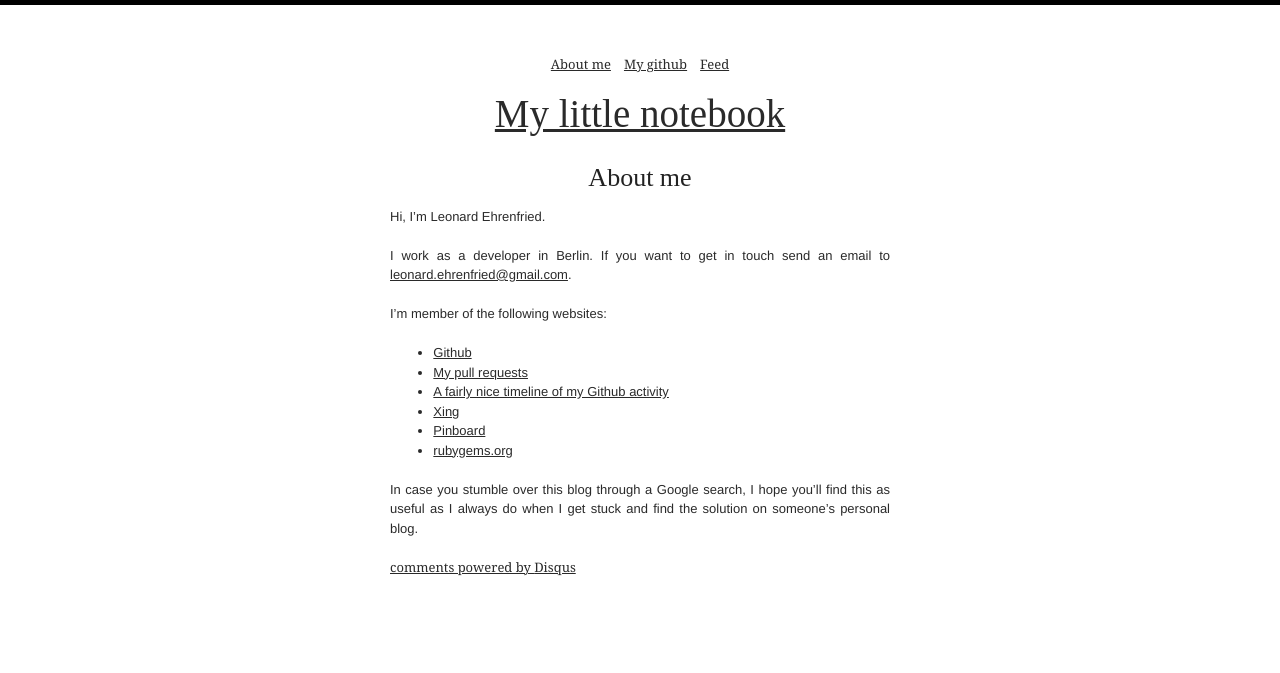
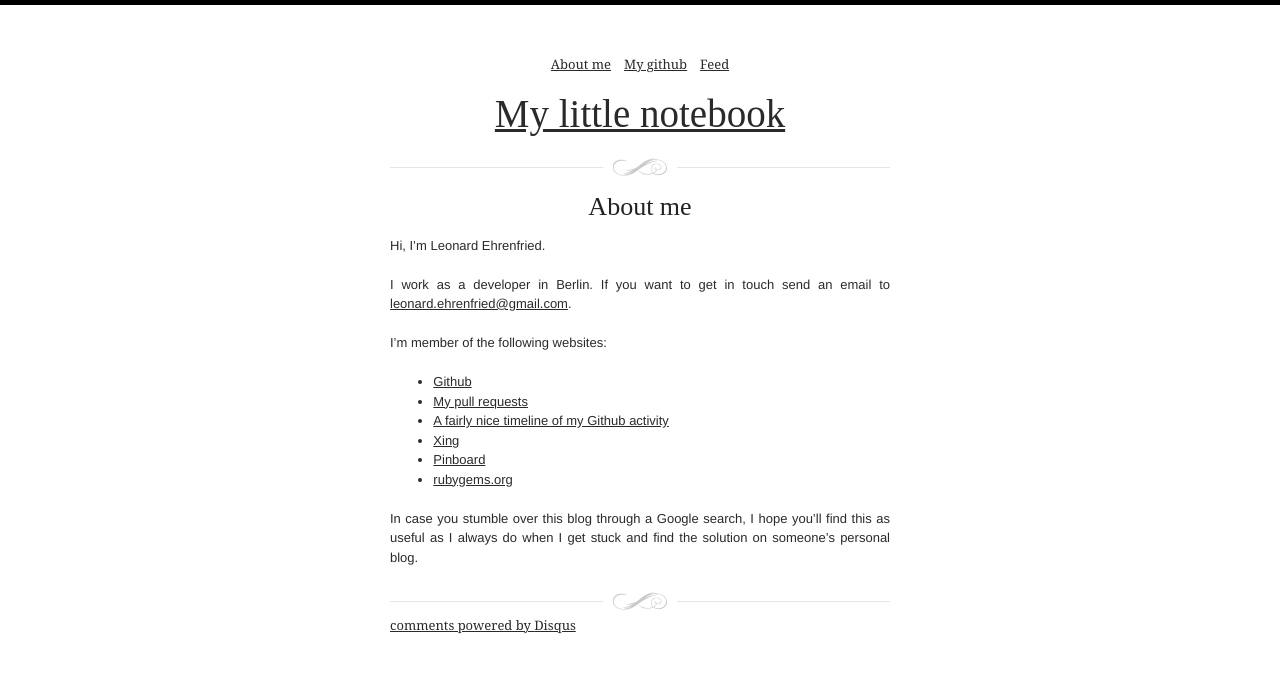
Before and after one commit to leonardehrenfried/blog, a Jekyll site: the page built from about.md, in a window 1280 px wide. Shown: the top 673 px of the page. Built offline with Jekyll 4.4.1, drawn with Linux system fonts in a browser that asks for light colours; nearby versions of some CDN libraries; some web fonts are replaced; Markdown is read by kramdown in place of the engine named in the settings; comment, search, counter and statistics services are not loaded.

Commit message:
Clean up stylesheet

```diff
--- a/stylesheets/style.css
+++ b/stylesheets/style.css
@@ -243,7 +243,7 @@ caption {
     padding: 15px;
   }
 
-  #frame img, .hr{
+  #frame img{
     max-width: 90%;
   }
 }
@@ -361,37 +361,15 @@ article blockquote {
 
 article .meta {
   width:500px;
-  font-family:helvetica, verdana, arial, sans-serif;
+  font-family: helvetica, verdana, arial, sans-serif;
   font-size:11px;
   padding-top:10px;
-}
-
-article .meta .notes a {
-  color:#aaa;
-  padding-left:16px;
-  background-image:url('http://static.tumblr.com/fw3zutj/YuJl22f39/notes.gif');
-  background-repeat:no-repeat;
-  text-decoration:none;
-  height:18px;
-  display:inline-block;
-  font-weight:700;
 }
 
 article .meta .permalink {
   float:right;
   display:inline-block;
   position:relative;
-}
-
-article .meta .permalink a {
-  color:#aaa;
-  height:18px;
-  text-indent:-999px;
-  width:16px;
-  display:inline-block;
-  background-image:url('http://static.tumblr.com/fw3zutj/jCxl22f2u/link.gif');
-  background-repeat:no-repeat;
-  background-position:right center;
 }
 
 article .meta .tags {
@@ -430,6 +408,14 @@ article .meta .tags {
 
 article pre{
   overflow-y:auto;
+}
+
+.hr {
+  background-image:url('/images/hrule.png');
+  height:29px;
+  width: 100%;
+  background-repeat:no-repeat;
+  background-position:center;
 }
 
 .sticky{
```
